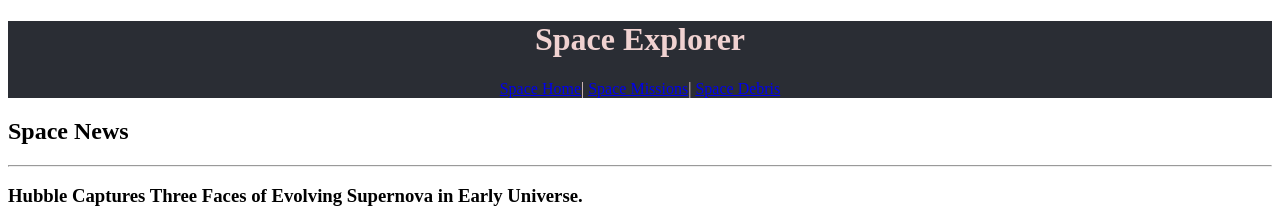
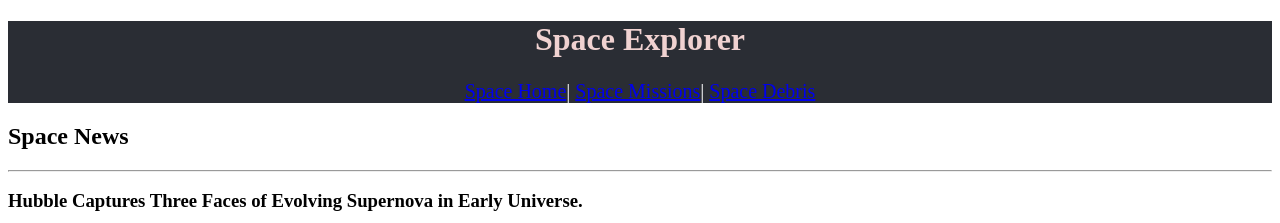
Before and after one commit to Gamervanya/Space_Explorer, a plain HTML site: page index.html in a window 1280 px wide. Shown: the top 223 px of the page. Drawn offline with Linux system fonts and the light colour scheme.

Commit message:
Update index.html

```diff
--- a/index.html
+++ b/index.html
@@ -12,7 +12,7 @@ Space-home
 <header style="background-color:#2A2D34; color:#F0D2D1; text-align:center;">
 <!--logo of the website 2A2D34 Gunmetal 6761A8 Dark blue grey F0D2D1 pale pink 82E0E0 middle blue green-->
 <h1> Space Explorer </h1>
-<nav>
+<nav style="font-size:20px; color:white;">
 <a href="#">Space Home</a>|
 <a href="mission.html">Space Missions</a>|
 <a href="debris.html">Space Debris</a>
```
